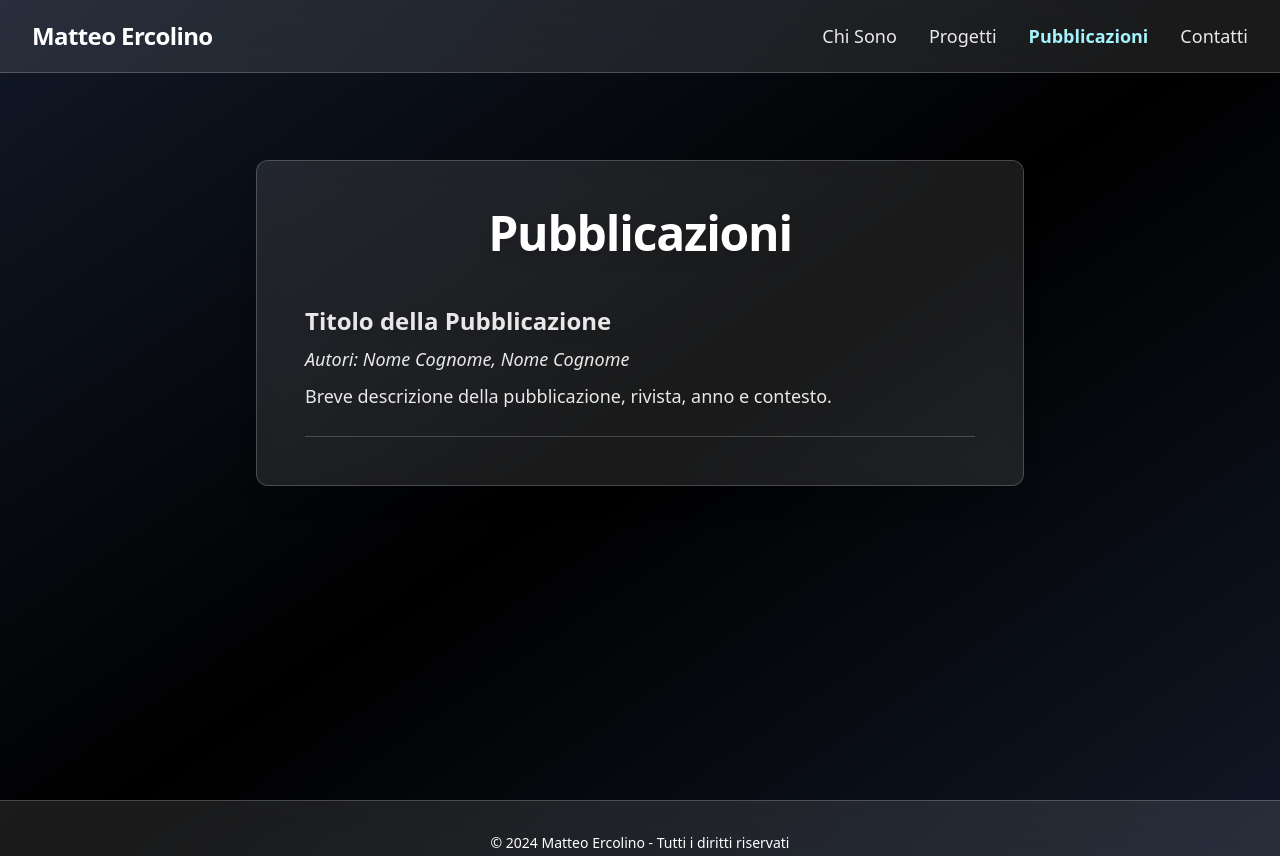
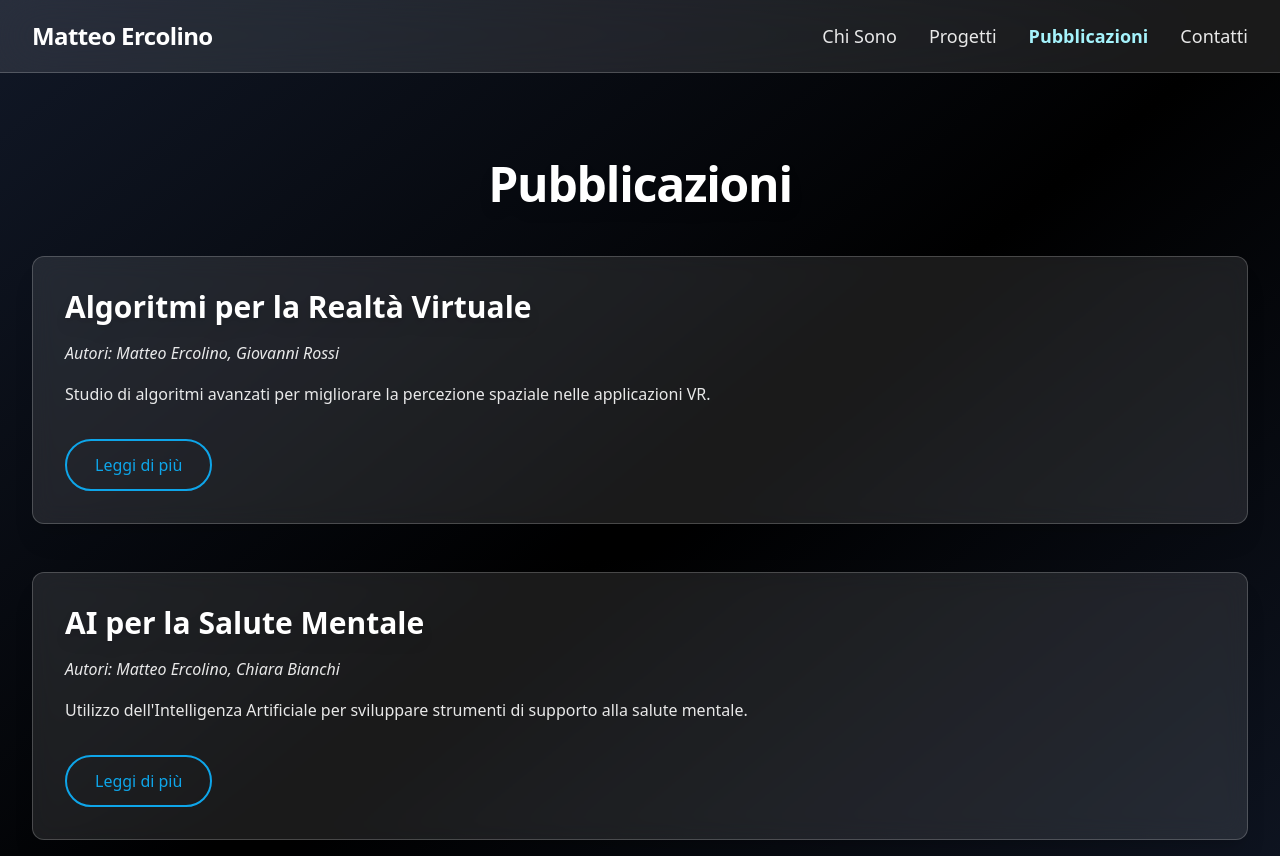
Before and after one commit to matthew-2000/matthew-2000.github.io, a plain HTML site: page publications.html in a window 1280 px wide. Shown: the top 856 px of the page. Drawn offline with nearby package versions, Linux system fonts and the light colour scheme.

Commit message:
improvements

```diff
--- a/publications.html
+++ b/publications.html
@@ -29,19 +29,10 @@
   </div>
 </header>
 
-<section class="pt-40 pb-32 min-h-screen px-4">
-  <div class="container mx-auto">
-    <div class="bg-white/10 backdrop-blur-md border border-white/20 rounded-xl p-12 max-w-3xl mx-auto shadow-xl">
-      <h1 class="text-5xl font-bold mb-12 text-center tracking-tight drop-shadow-lg">Pubblicazioni</h1>
-      <div class="space-y-12 text-lg leading-relaxed text-white/90">
-        <div class="border-b border-white/20 pb-6">
-          <h3 class="text-2xl font-semibold mb-2 drop-shadow-lg">Titolo della Pubblicazione</h3>
-          <p class="mb-2"><em>Autori: Nome Cognome, Nome Cognome</em></p>
-          <p>Breve descrizione della pubblicazione, rivista, anno e contesto.</p>
-        </div>
-        <!-- Aggiungere altre pubblicazioni -->
-      </div>
-    </div>
+<section class="pt-40 pb-32 min-h-screen">
+  <div class="container mx-auto px-8">
+    <h1 class="text-5xl font-bold mb-12 text-center tracking-tight drop-shadow-lg">Pubblicazioni</h1>
+    <div id="publications-container" class="space-y-12"></div>
   </div>
 </section>
 
--- /dev/null
+++ b/publications.json
@@ -0,0 +1,14 @@
+[
+  {
+    "title": "Algoritmi per la Realtà Virtuale",
+    "authors": "Matteo Ercolino, Giovanni Rossi",
+    "description": "Studio di algoritmi avanzati per migliorare la percezione spaziale nelle applicazioni VR.",
+    "link": "https://example.com/publicazione-1"
+  },
+  {
+    "title": "AI per la Salute Mentale",
+    "authors": "Matteo Ercolino, Chiara Bianchi",
+    "description": "Utilizzo dell'Intelligenza Artificiale per sviluppare strumenti di supporto alla salute mentale.",
+    "link": "https://example.com/publicazione-2"
+  }
+]
--- a/script.js
+++ b/script.js
@@ -44,3 +44,46 @@ function fadeInOnScroll(trigger) {
 fadeInOnScroll("#about");
 fadeInOnScroll("h1");
 fadeInOnScroll(".project-card");
+
+document.addEventListener("DOMContentLoaded", () => {
+    // Per i Progetti
+    const projectsContainer = document.getElementById("projects-container");
+    if (projectsContainer) {
+        fetch("projects.json")
+            .then(response => response.json())
+            .then(data => {
+                data.forEach(project => {
+                    const projectCard = document.createElement("div");
+                    projectCard.className = "project-card relative p-8 rounded-xl border border-white/20 bg-white/10 backdrop-blur-md shadow-xl hover:shadow-2xl transition-transform transform hover:scale-105";
+                    projectCard.innerHTML = `
+            <h3 class="text-3xl font-semibold mb-4 drop-shadow-lg">${project.title}</h3>
+            <p class="text-white/90 mb-8 leading-relaxed">${project.description}</p>
+            <a href="${project.link}" target="_blank" class="btn btn-outline w-fit">Visualizza</a>
+          `;
+                    projectsContainer.appendChild(projectCard);
+                });
+            })
+            .catch(error => console.error("Errore nel caricamento dei progetti:", error));
+    }
+
+    // Per le Pubblicazioni
+    const publicationsContainer = document.getElementById("publications-container");
+    if (publicationsContainer) {
+        fetch("publications.json")
+            .then(response => response.json())
+            .then(data => {
+                data.forEach(publication => {
+                    const publicationCard = document.createElement("div");
+                    publicationCard.className = "relative p-8 rounded-xl border border-white/20 bg-white/10 backdrop-blur-md shadow-xl hover:shadow-2xl transition-transform transform hover:scale-105";
+                    publicationCard.innerHTML = `
+            <h3 class="text-3xl font-semibold mb-4 drop-shadow-lg">${publication.title}</h3>
+            <p class="text-white/90 italic mb-4">Autori: ${publication.authors}</p>
+            <p class="text-white/90 mb-8 leading-relaxed">${publication.description}</p>
+            <a href="${publication.link}" target="_blank" class="btn btn-outline w-fit">Leggi di più</a>
+          `;
+                    publicationsContainer.appendChild(publicationCard);
+                });
+            })
+            .catch(error => console.error("Errore nel caricamento delle pubblicazioni:", error));
+    }
+});
```
Also changed, not shown: projects.html (+1 -12 lines), projects.json (added, +12 -0 lines).
